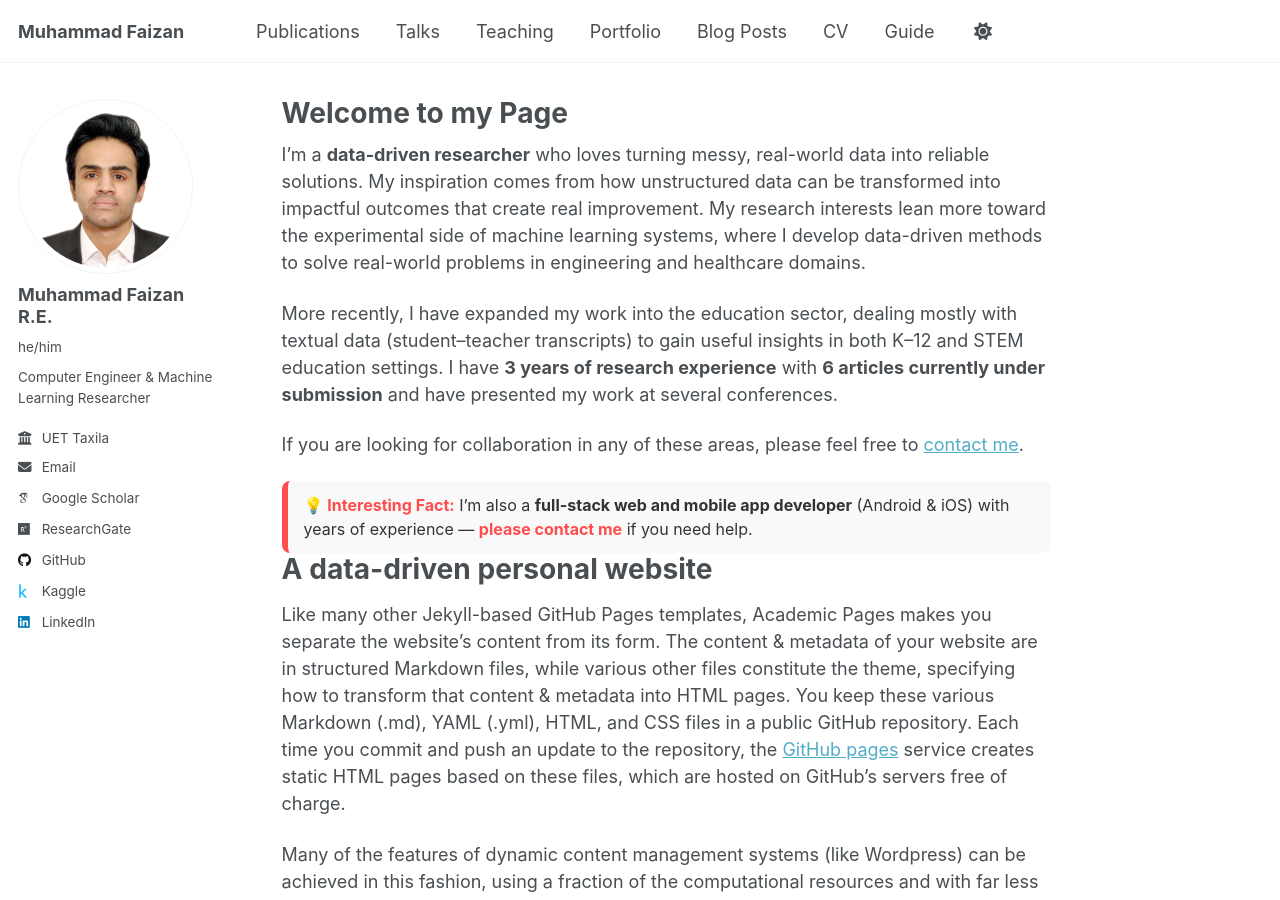
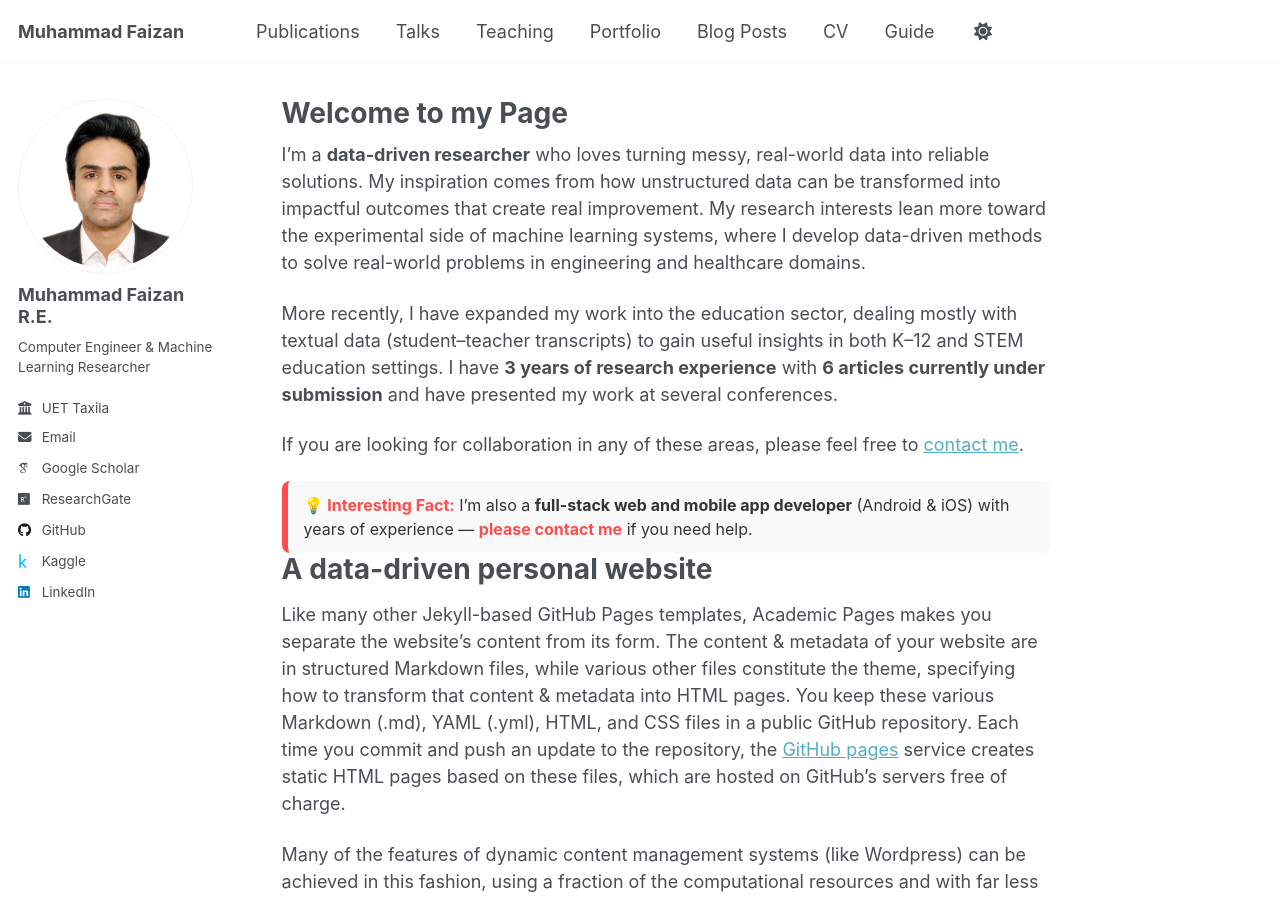
Before and after one commit to MuhammadFaizan99/MuhammadFaizan99.github.io, a Jekyll site: the page built from _pages/about.md, in a window 1280 px wide and 900 px high. Built offline with Jekyll 4.4.1, drawn with Linux system fonts in a browser that asks for light colours; some web fonts are replaced; a script that is not in the unit is left out.

Commit message:
Update _config.yml

```diff
--- a/_config.yml
+++ b/_config.yml
@@ -24,7 +24,7 @@ author:
   # Biographic information
   avatar           : "2+2.JPG"
   name             : "Muhammad Faizan R.E."
-  pronouns         : "he/him"
+  pronouns         : # add there
   bio              : "Computer Engineer & Machine Learning Researcher"
   employer         : "UET Taxila"
   uri              : # URL
```
